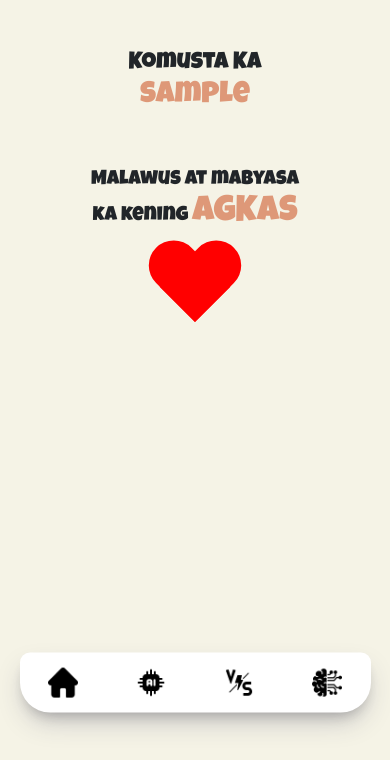
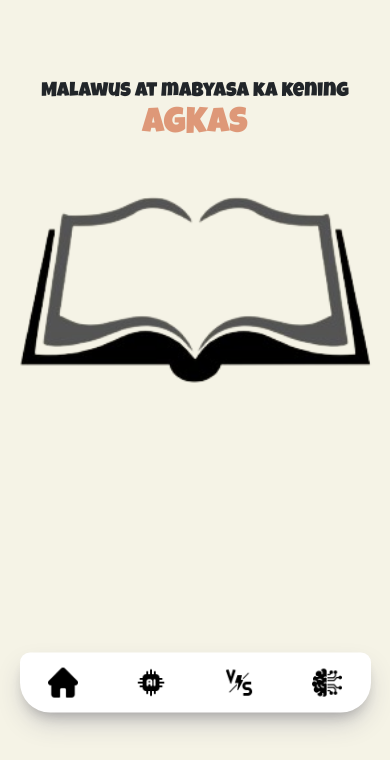
Before and after one commit to allenluna/shiratori, a Flask app: page / in a window 390 px wide. Shown: the part 84-844 px from the top of the page. Run offline with Flask 3, Linux system fonts and the light colour scheme; the visitor is signed in with stand-in values (Sample User, id 1); some libraries are stand-ins or nearby versions; some web fonts are replaced.

Commit message:
new data

```diff
--- a/application/static/css/styles.css
+++ b/application/static/css/styles.css
@@ -62,6 +62,42 @@ body{
     transform-origin: 100% 100%;
 }
 
+.home-hero{
+    /* background-image: url('../assets/homepagepng.png');
+    height: 50vh;
+    width: 100%;
+    background-size: cover;
+    background-position: center;
+    background-repeat: no-repeat; */
+    height: 70vh;
+    position: relative;
+}
+.home-hero img{
+    object-fit: cover;
+    width: 100%;
+    height: 100%;
+    position: absolute;
+    top: 0;
+    left: 0;
+}
+/*
+.home-hero h3 {
+    padding-top: 100px;
+} */
+
+.home-hero h5{
+    margin-top: 30px;
+    padding-top: 100px;
+}
+
+.hero-name{
+    font-family: "Luckiest Guy", cursive;
+    font-weight: 400;
+    font-style: normal;
+    font-size: 30px;
+    color: #de9878;
+}
+
 @keyframes heartbeat {
     0% {
         transform: scale(0.75);
@@ -83,13 +119,7 @@ body{
     }
 }
 
-.hero-name{
-    font-family: "Luckiest Guy", cursive;
-    font-weight: 400;
-    font-style: normal;
-    font-size: 30px;
-    color: #de9878;
-}
+
 
 nav{
     width: 100%;
@@ -626,7 +656,17 @@ nav ul li img{
                 transform-origin :100% 100%;
     }
 
+    .options{
+        width: 100%;
+    }
 
+    .home-hero img{
+        height: 84%;
+    }
+
+    .home-hero h5{
+        padding-top: 50px;
+    }
 
 }
 @media screen and (max-width: 425px){
@@ -641,4 +681,5 @@ nav ul li img{
     .card-data {
         width: 335px;
     }
+
 }
--- a/application/templates/home.html
+++ b/application/templates/home.html
@@ -3,12 +3,16 @@
 {% block body %}
 
 <section class="options position-relative">
-    <h3>Komusta Ka <span class="hero-name">{{ current_user.username }}</span></h3>
-    <br>
+  <div class="home-hero">
+    <img src="../static/assets/homepagepng.png" alt="">
+    <!-- <h3>Komusta Ka <span class="hero-name">{{ current_user.username }}</span></h3> -->
+    <!-- <h3>Komusta Ka <span class="hero-name">AGKAS</span></h3> -->
+    <!-- <br> -->
     <h5>Malawus at mabyasa ka kening <span>AGKAS</span></h5>
+  </div>
 
 
-    <div id="heart"></div>
+    <!-- <div id="heart"></div> -->
 
 
     <nav>
```
Also changed, not shown: application/static/assets/homepage.jpg (added), application/static/assets/homepagepng.png (added), 2 other files.
